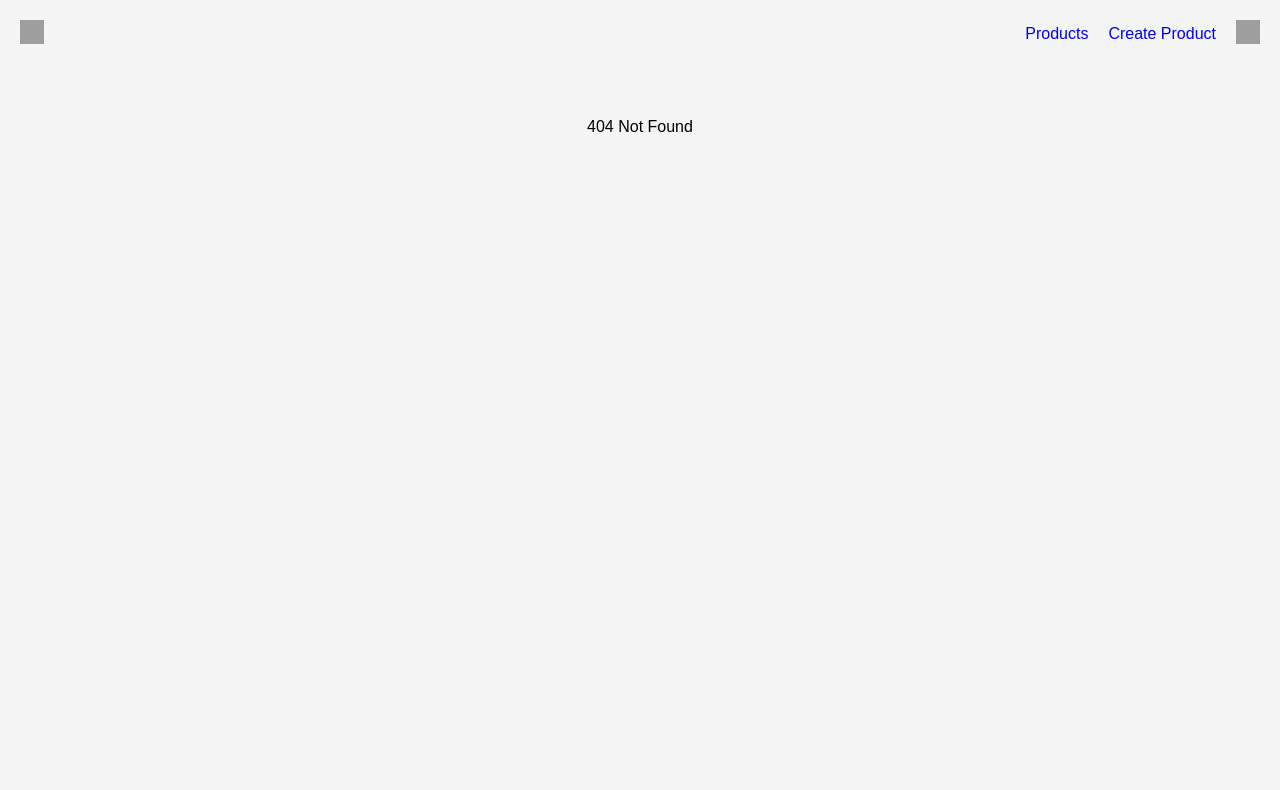
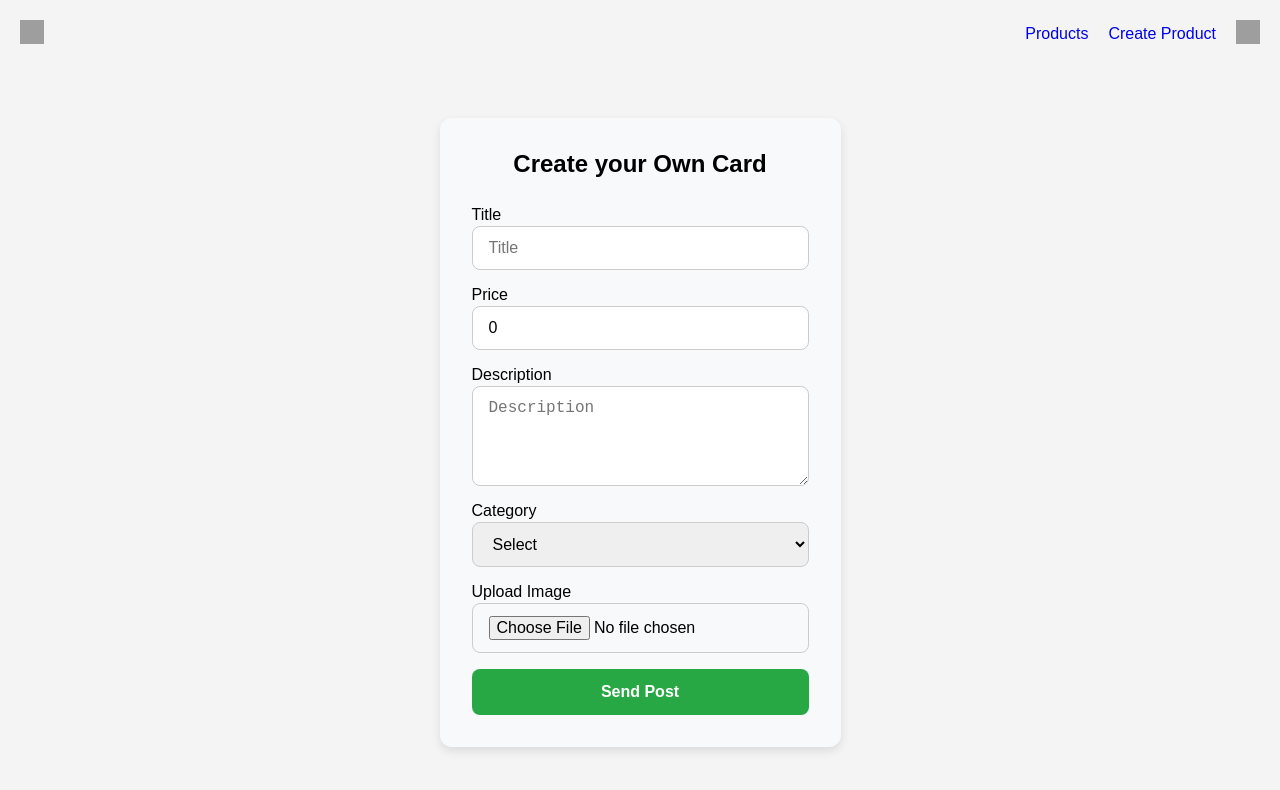
Before and after one commit to Pashahu1/Shope, a React (Vite) app: page /products/create/form in a window 1280 px wide. Before the commit this address had no page. Shown: the top 790 px of the page. Built offline with nearby package versions, Linux system fonts and the light colour scheme; grey boxes are pictures that could not be loaded.

Commit message:
refactor-create-product

```diff
--- a/src/Root.tsx
+++ b/src/Root.tsx
@@ -5,6 +5,7 @@ import { ProductCard } from './pages/ProductCard/ProductCard';
 import { Home } from './pages/Home/Home';
 import { ProductDetails } from './pages/ProductCard/ProductDetails/ProducrDetails';
 import { Products } from './pages/Products/Products';
+import { FormProduct } from './components/CreateProduct/FormProduct/FormProduct';
 
 export const Root = () => {
   return (
@@ -15,6 +16,7 @@ export const Root = () => {
           <Route path="products" element={<Products />} />
           <Route path="products/:id" element={<ProductDetails />} />
           <Route path="products/create" element={<CreateProduct />} />
+          <Route path="products/create/form" element={<FormProduct />} />
           <Route path="products/basket" element={<ProductCard />} />
           <Route path="*" element={<div>404 Not Found</div>} />
         </Route>
--- a/src/components/CreateProduct/CreateProduct.tsx
+++ b/src/components/CreateProduct/CreateProduct.tsx
@@ -1,15 +1,10 @@
-import { useState } from 'react';
 import './CreateProduct.scss';
-import { FormProduct } from './FormProduct/FormProduct';
 import { NewProduct } from './NewProduct/NewProduct';
 
 export const CreateProduct = () => {
-  const [isActive, setIsActive] = useState<boolean>(false);
-
   return (
     <>
-      {!isActive && <NewProduct setIsActive={setIsActive} />}
-      {isActive && <FormProduct />}
+      <NewProduct />
     </>
   );
 };
--- a/src/components/CreateProduct/FormProduct/FormProduct.tsx
+++ b/src/components/CreateProduct/FormProduct/FormProduct.tsx
@@ -2,6 +2,7 @@ import { useState } from 'react';
 import { useDispatch } from 'react-redux';
 import { actions } from '../../../store/addNewProduct/addNewProductSlice';
 import { postProducts } from '../../../utils/httpClient';
+import { useNavigate } from 'react-router-dom';
 
 export const FormProduct = () => {
   const [title, setTitle] = useState('');
@@ -11,7 +12,8 @@ export const FormProduct = () => {
   const [image, setImage] = useState('');
   const [error, setError] = useState<string>('');
   const [success, setSuccess] = useState<string>('');
-  const [nextId, setNextId] = useState(21);
+  const [nextId, setNextId] = useState(22);
+  const navigate = useNavigate();
 
   const dispatch = useDispatch();
 
@@ -34,11 +36,7 @@ export const FormProduct = () => {
         'Description must be at least 10 characters long and less than 30',
       );
       return;
-    } else if (
-      image.length < 10 ||
-      !image.startsWith('http') ||
-      !image.startsWith('https')
-    ) {
+    } else if (image.length < 10) {
       setError(
         'Image link must be at least 10 characters long and start with "http"',
       );
@@ -58,6 +56,7 @@ export const FormProduct = () => {
         setNextId(prev => prev + 1);
         dispatch(actions.addNewProduct(localProduct));
         setSuccess('Product created successfully!');
+        navigate('/products/create');
         setTitle('');
         setPrice(0);
         setDescription('');
@@ -125,13 +124,18 @@ export const FormProduct = () => {
       </label>
 
       <label htmlFor="image" className="form__label">
-        Image Link
+        Upload Image
         <input
           id="image"
-          type="text"
-          placeholder="Add link on your page..."
-          value={image}
-          onChange={e => setImage(e.target.value)}
+          type="file"
+          accept="image/*"
+          onChange={e => {
+            const file = e.target.files[0];
+            if (file) {
+              const imageURL = URL.createObjectURL(file);
+              setImage(imageURL);
+            }
+          }}
           className="form__input"
         />
       </label>
--- a/src/components/CreateProduct/NewProduct/NewProduct.tsx
+++ b/src/components/CreateProduct/NewProduct/NewProduct.tsx
@@ -2,16 +2,14 @@ import { useSelector } from 'react-redux';
 import './NewProduct.scss';
 import { ProductsType } from '../../../types/Products';
 import { Cart } from '../../Shered/Cart/Cart';
+import { Link } from 'react-router-dom';
 
-type NewProductProps = {
-  setIsActive: (isActive: boolean) => void;
-};
-
-export const NewProduct: React.FC<NewProductProps> = ({ setIsActive }) => {
+export const NewProduct = () => {
   const newProducts = useSelector((state: any) => state.addNewProduct);
 
   return (
     <div className="new-product">
+      <h1>Create your own product</h1>
       {newProducts.length > 0 && (
         <div className="new-product__list">
           {newProducts.map((product: ProductsType) => (
@@ -19,9 +17,10 @@ export const NewProduct: React.FC<NewProductProps> = ({ setIsActive }) => {
           ))}
         </div>
       )}
-      <div className="new-product__button" onClick={() => setIsActive(true)}>
+
+      <Link to="form" className="new-product__button">
         <span className="new-product__icon"></span>
-      </div>
+      </Link>
     </div>
   );
 };
```
